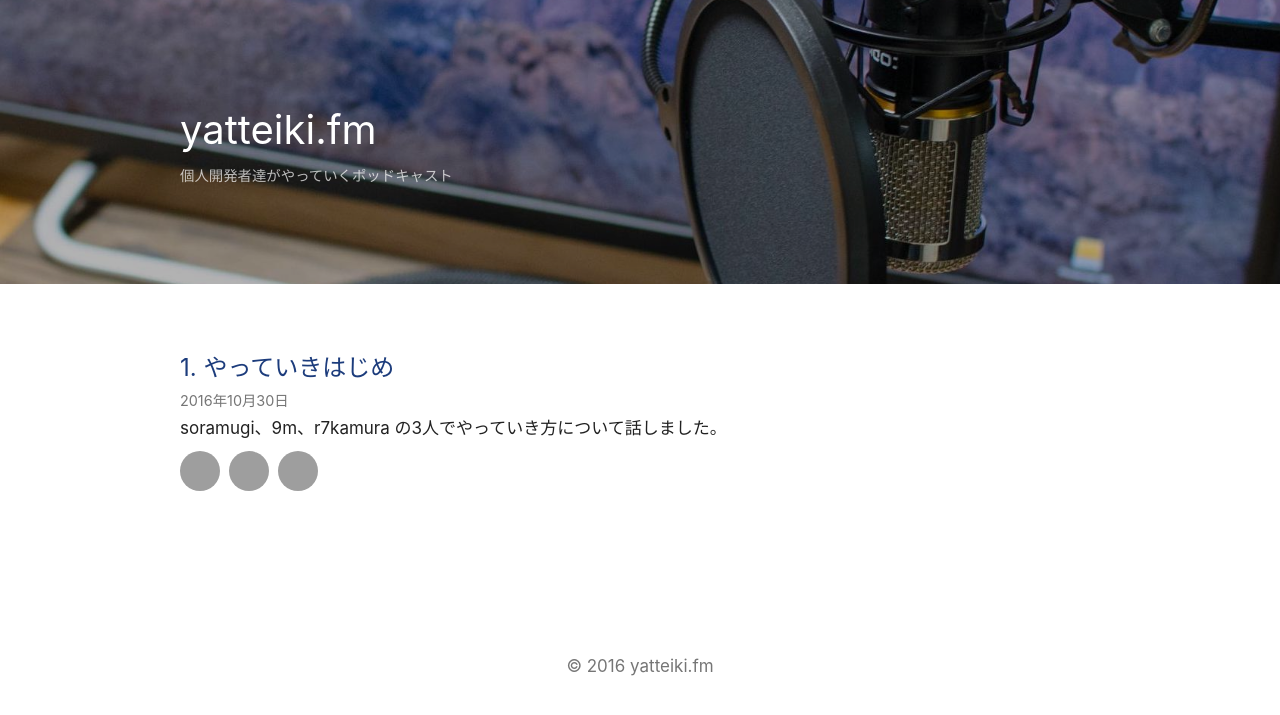
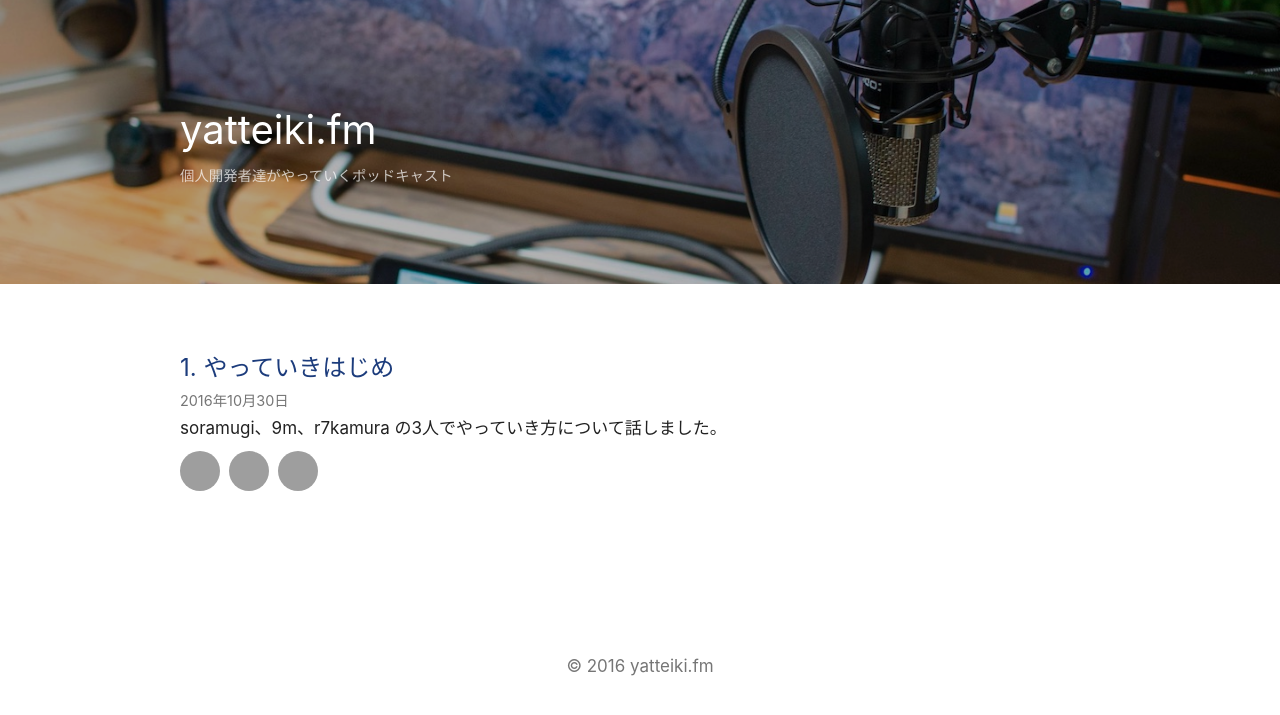
Before and after one commit to yatteikifm/yattiki.fm, a Jekyll site: the page built from index.html, in a window 1280 px wide. Shown: the top 715 px of the page. Built offline with Jekyll 4.4.1, drawn with Linux system fonts in a browser that asks for light colours; grey boxes are pictures that could not be loaded.

Commit message:
Use optimized header image and save original image

```diff
--- a/css/blocks/_header.scss
+++ b/css/blocks/_header.scss
@@ -1,5 +1,5 @@
 .header {
-  background-image: url(/images/itunes-artwork.jpg);
+  background-image: url(/images/header.jpg);
   background-size: cover;
   background-position: center;
 
```
Also changed, not shown: images/header.jpg (added), 1 other file.
